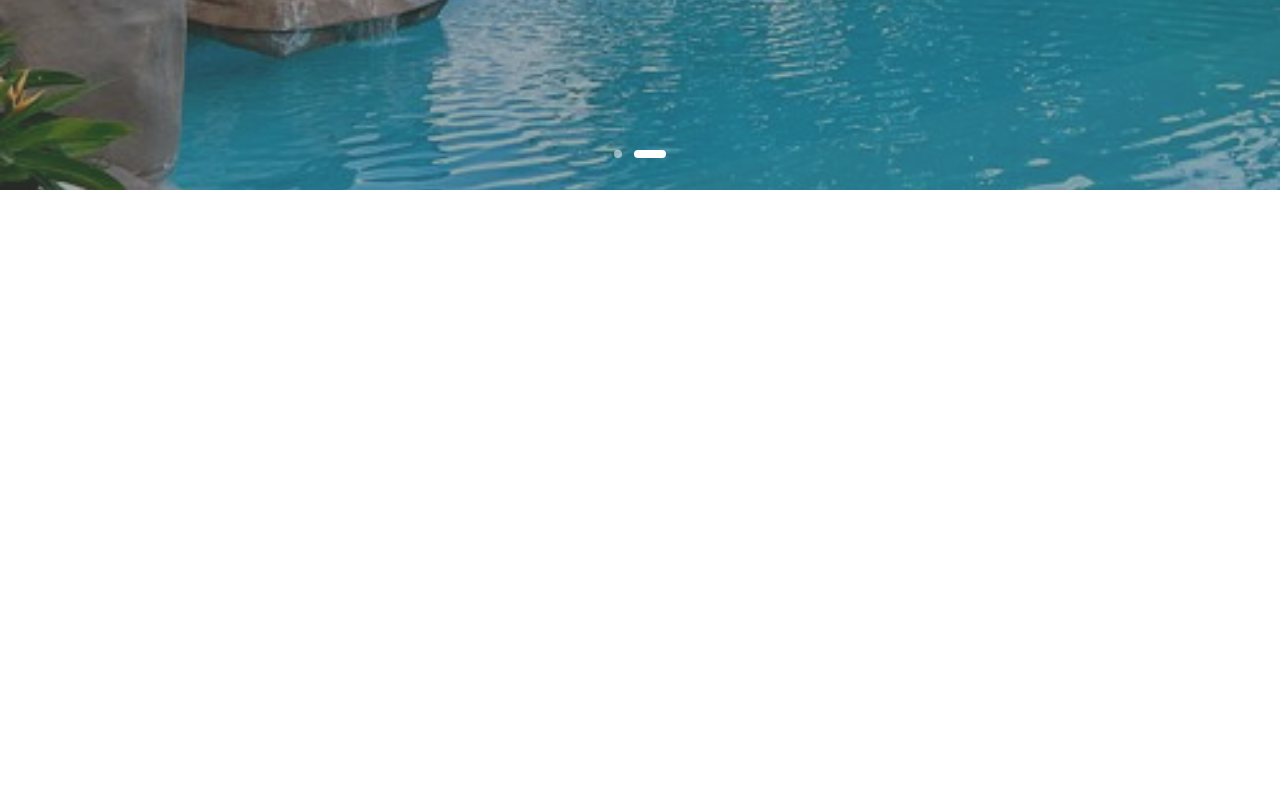
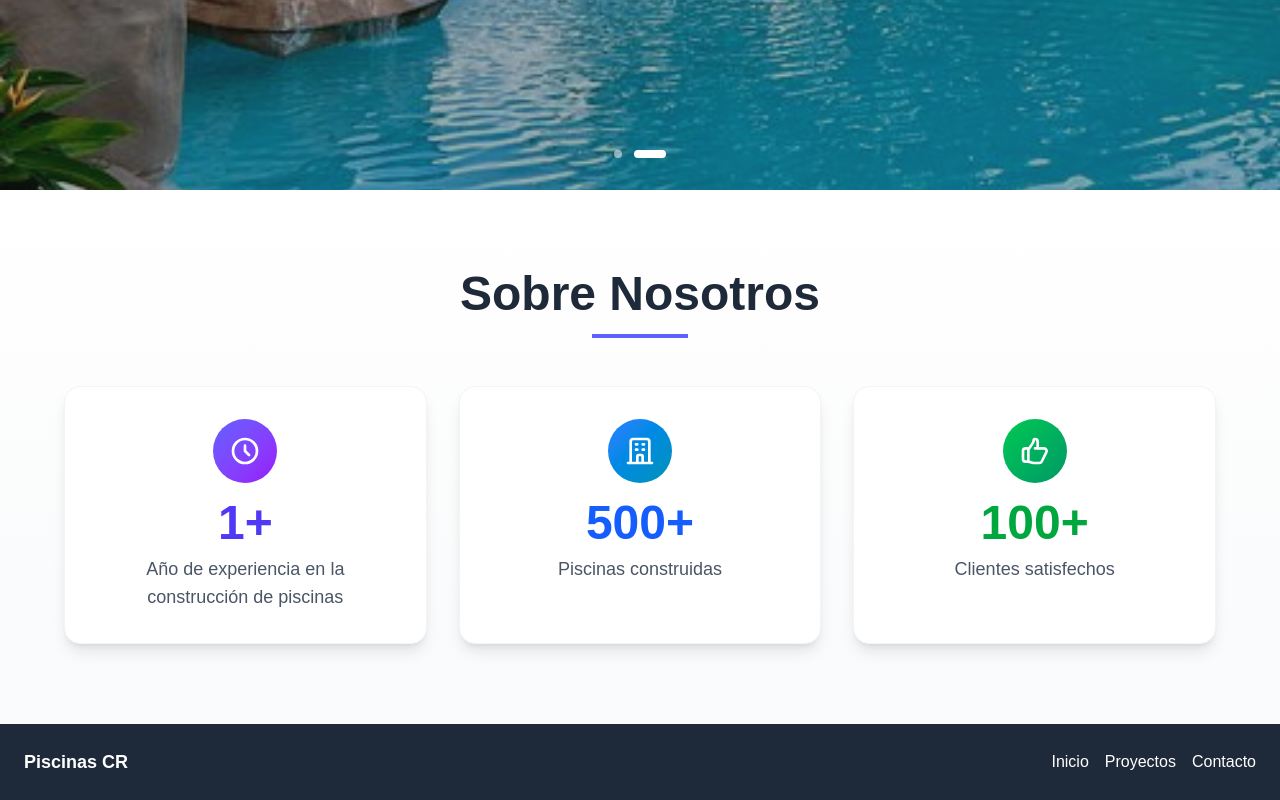
Before and after one commit to godlychrist/piscinascr, a Next.js app: page / in a window 1280 px wide. Shown: the part 610-1410 px from the top of the page. Before the commit the page ends 800 px from the top, so only its background shows below. Built offline with nearby package versions, Linux system fonts and the light colour scheme.

Commit message:
feat: implement initial home page with hero section, image slider, about section, and a new footer component.

```diff
--- a/src/app/components/footer.jsx
+++ b/src/app/components/footer.jsx
@@ -0,0 +1,16 @@
+export default function Footer() {
+    return (
+        <footer className="bg-gray-800 text-white py-6">
+            <div className="container mx-auto px-6">
+                <div className="flex justify-between items-center">
+                    <div className="text-lg font-bold">Piscinas CR</div>
+                    <div className="flex space-x-4">
+                        <a href="#" className="hover:text-gray-300 transition-colors">Inicio</a>
+                        <a href="#" className="hover:text-gray-300 transition-colors">Proyectos</a>
+                        <a href="#" className="hover:text-gray-300 transition-colors">Contacto</a>
+                    </div>
+                </div>
+            </div>
+        </footer>
+    );
+}
--- a/src/app/page.js
+++ b/src/app/page.js
@@ -3,6 +3,7 @@
 import { useState, useEffect } from "react";
 import Image from "next/image";
 import Header from "./components/header";
+import Footer from "./components/footer";
 
 export default function Home() {
   const [currentImage, setCurrentImage] = useState(0);
@@ -17,6 +18,7 @@ export default function Home() {
   }, []);
 
   return (
+    <>
       <div className="relative min-h-screen">
         {/* Transparent Header */}
         <div className="absolute top-0 left-0 right-0 z-50">
@@ -80,5 +82,53 @@ export default function Home() {
           </div>
         </div>
       </div>
+      {/* Sobre Nosotros Section */}
+      <section className="py-20 px-6 bg-gradient-to-b from-white to-gray-50">
+        <div className="max-w-6xl mx-auto">
+          {/* Section Title */}
+          <h2 className="text-4xl md:text-5xl font-bold text-center text-gray-800 mb-4">
+            Sobre Nosotros
+          </h2>
+          <div className="w-24 h-1 bg-indigo-500 mx-auto mb-12"></div>
+
+          {/* Stats Cards */}
+          <div className="grid grid-cols-1 md:grid-cols-3 gap-8">
+            {/* Card 1 - Experience */}
+            <div className="bg-white rounded-2xl shadow-lg p-8 text-center transform transition-all duration-300 hover:scale-105 hover:shadow-2xl border border-gray-100">
+              <div className="w-16 h-16 bg-gradient-to-br from-indigo-500 to-purple-600 rounded-full flex items-center justify-center mx-auto mb-4">
+                <svg className="w-8 h-8 text-white" fill="none" stroke="currentColor" viewBox="0 0 24 24">
+                  <path strokeLinecap="round" strokeLinejoin="round" strokeWidth={2} d="M12 8v4l3 3m6-3a9 9 0 11-18 0 9 9 0 0118 0z" />
+                </svg>
+              </div>
+              <h3 className="text-5xl font-bold text-indigo-600 mb-2">1+</h3>
+              <p className="text-gray-600 font-medium text-lg">Año de experiencia en la construcción de piscinas</p>
+            </div>
+
+            {/* Card 2 - Pools Built */}
+            <div className="bg-white rounded-2xl shadow-lg p-8 text-center transform transition-all duration-300 hover:scale-105 hover:shadow-2xl border border-gray-100">
+              <div className="w-16 h-16 bg-gradient-to-br from-blue-500 to-cyan-600 rounded-full flex items-center justify-center mx-auto mb-4">
+                <svg className="w-8 h-8 text-white" fill="none" stroke="currentColor" viewBox="0 0 24 24">
+                  <path strokeLinecap="round" strokeLinejoin="round" strokeWidth={2} d="M19 21V5a2 2 0 00-2-2H7a2 2 0 00-2 2v16m14 0h2m-2 0h-5m-9 0H3m2 0h5M9 7h1m-1 4h1m4-4h1m-1 4h1m-5 10v-5a1 1 0 011-1h2a1 1 0 011 1v5m-4 0h4" />
+                </svg>
+              </div>
+              <h3 className="text-5xl font-bold text-blue-600 mb-2">500+</h3>
+              <p className="text-gray-600 font-medium text-lg">Piscinas construidas</p>
+            </div>
+
+            {/* Card 3 - Satisfied Clients */}
+            <div className="bg-white rounded-2xl shadow-lg p-8 text-center transform transition-all duration-300 hover:scale-105 hover:shadow-2xl border border-gray-100">
+              <div className="w-16 h-16 bg-gradient-to-br from-green-500 to-emerald-600 rounded-full flex items-center justify-center mx-auto mb-4">
+                <svg className="w-8 h-8 text-white" fill="none" stroke="currentColor" viewBox="0 0 24 24">
+                  <path strokeLinecap="round" strokeLinejoin="round" strokeWidth={2} d="M14 10h4.764a2 2 0 011.789 2.894l-3.5 7A2 2 0 0115.263 21h-4.017c-.163 0-.326-.02-.485-.06L7 20m7-10V5a2 2 0 00-2-2h-.095c-.5 0-.905.405-.905.905 0 .714-.211 1.412-.608 2.006L7 11v9m7-10h-2M7 20H5a2 2 0 01-2-2v-6a2 2 0 012-2h2.5" />
+                </svg>
+              </div>
+              <h3 className="text-5xl font-bold text-green-600 mb-2">100+</h3>
+              <p className="text-gray-600 font-medium text-lg">Clientes satisfechos</p>
+            </div>
+          </div>
+        </div>
+      </section>
+      <Footer />
+    </>
   );
 }
```
Lines whose indentation alone changed are shown as unchanged.
